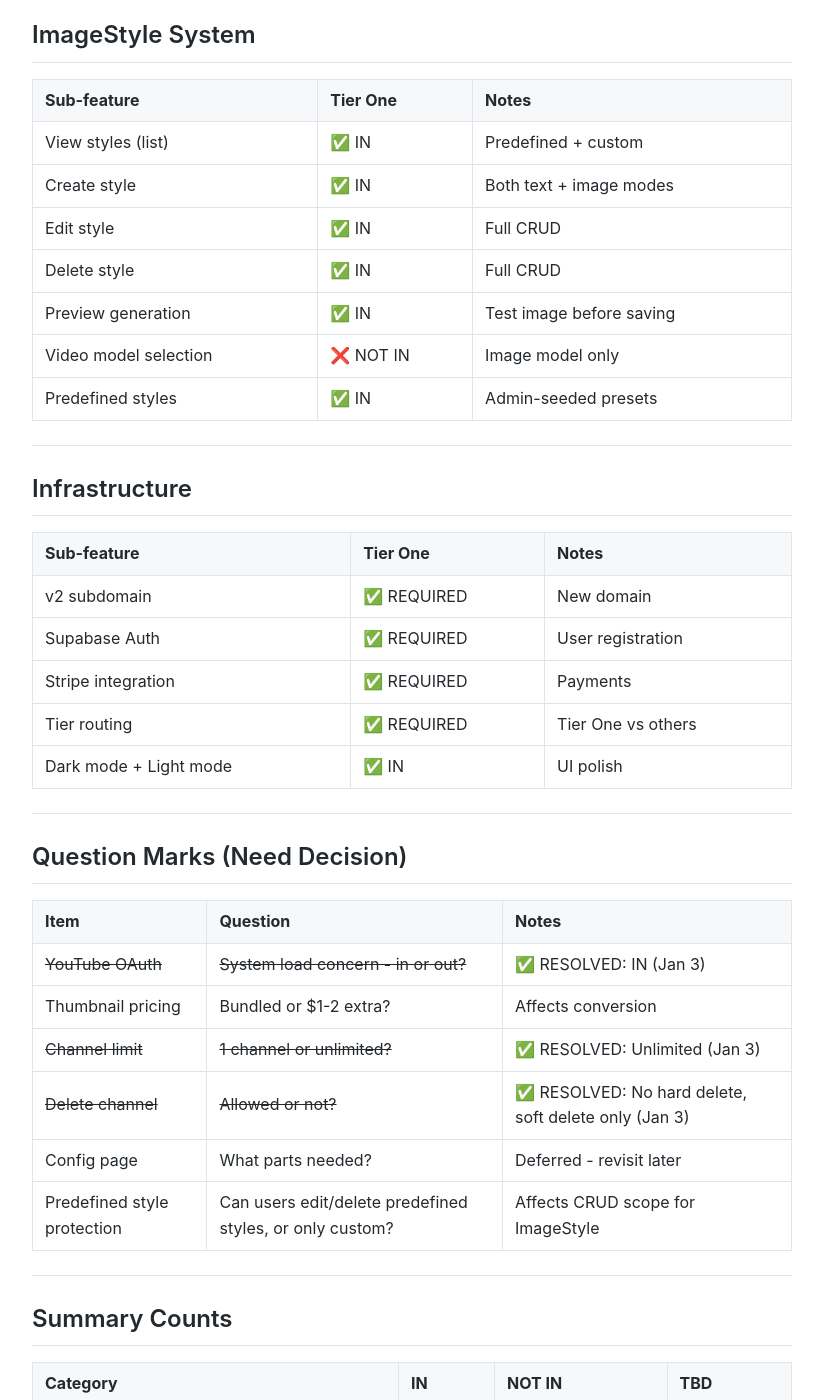
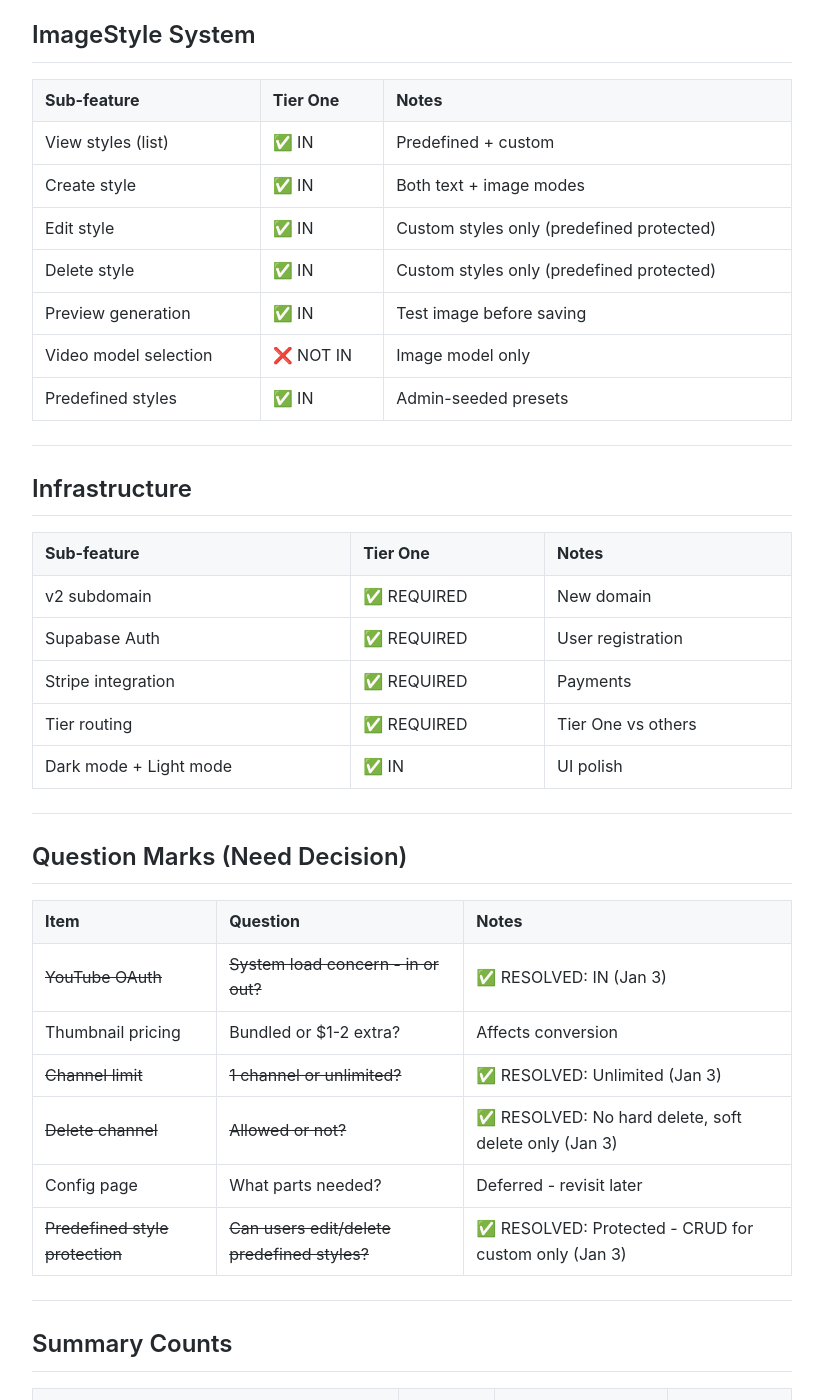
Before and after one commit to MariusWilsch/public-wilsch-ai-pages, a Jekyll site: the page built from project/paul_youtube_fullstack/light-tier-v2-feature-scope.md, in a window 1280 px wide and 1400 px high, scrolled down 4889 px. Shown: the whole window, without its empty margins (228-1051 px from the left). Built offline with Jekyll 4.4.1, drawn with Linux system fonts in a browser that asks for light colours; our own code applies the rules of GitHub Pages for plain Markdown files.

Commit message:
Sync from hippocampus 2026-01-03

```diff
--- a/project/paul_youtube_fullstack/light-tier-v2-feature-scope.md
+++ b/project/paul_youtube_fullstack/light-tier-v2-feature-scope.md
@@ -150,8 +150,8 @@ issue: "#353"
 |-------------|---------------|-------|
 | View styles (list) | ✅ IN | Predefined + custom |
 | Create style | ✅ IN | Both text + image modes |
-| Edit style | ✅ IN | Full CRUD |
-| Delete style | ✅ IN | Full CRUD |
+| Edit style | ✅ IN | Custom styles only (predefined protected) |
+| Delete style | ✅ IN | Custom styles only (predefined protected) |
 | Preview generation | ✅ IN | Test image before saving |
 | Video model selection | ❌ NOT IN | Image model only |
 | Predefined styles | ✅ IN | Admin-seeded presets |
@@ -179,7 +179,7 @@ issue: "#353"
 | ~~Channel limit~~ | ~~1 channel or unlimited?~~ | ✅ RESOLVED: Unlimited (Jan 3) |
 | ~~Delete channel~~ | ~~Allowed or not?~~ | ✅ RESOLVED: No hard delete, soft delete only (Jan 3) |
 | Config page | What parts needed? | Deferred - revisit later |
-| Predefined style protection | Can users edit/delete predefined styles, or only custom? | Affects CRUD scope for ImageStyle |
+| ~~Predefined style protection~~ | ~~Can users edit/delete predefined styles?~~ | ✅ RESOLVED: Protected - CRUD for custom only (Jan 3) |
 
 ---
 
```
